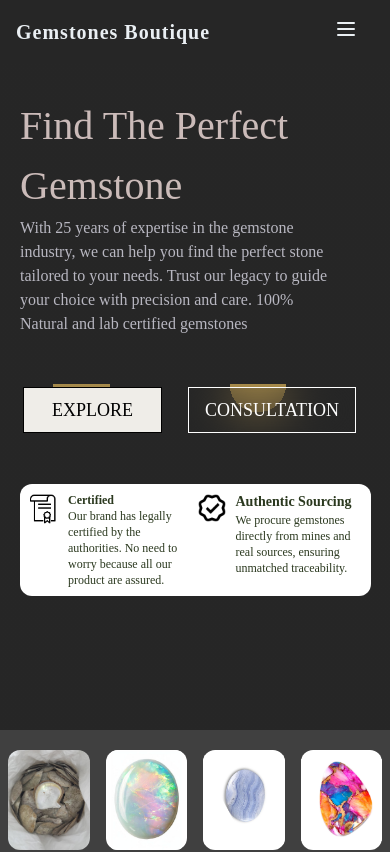
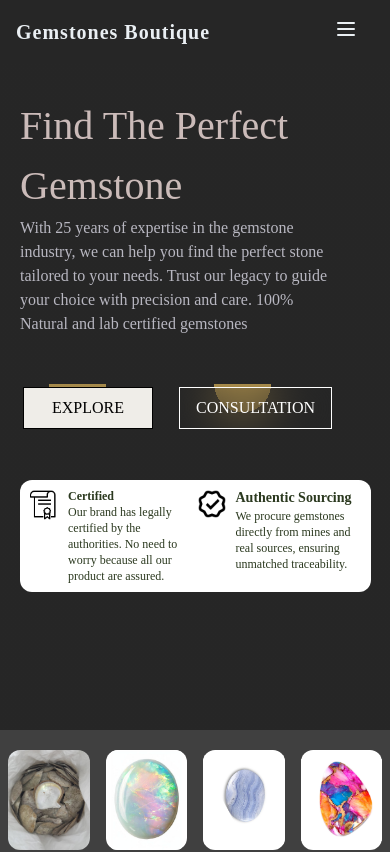
Before and after one commit to JatinMehta007/Freelance-project, a React (Vite) app: page / in a window 390 px wide. Shown: the top 852 px of the page. Built offline with nearby package versions, Linux system fonts and the light colour scheme; grey boxes are pictures that could not be loaded; a web font is replaced by a local one.

Commit message:
Add text

```diff
--- a/src/pages/LandingPage.jsx
+++ b/src/pages/LandingPage.jsx
@@ -32,7 +32,7 @@ export const Landing = () => {
                     onClick={() => {
                       navigate("/gallery");
                     }}
-                    className=" cursor-pointer text-black bg-[#EFEDE8]  font-normal uppercase border  px-7 lg:px-10 py-2  text-lg"
+                    className=" cursor-pointer text-black bg-[#EFEDE8]  font-normal uppercase border  px-7 lg:px-10 py-2  text-base md:text-lg"
                   >
                     Explore
                   </button>
@@ -40,7 +40,7 @@ export const Landing = () => {
                 <MovingButton>
                   <a
                     href="#contact"
-                    className="flex text-white px-4 lg:px-10 py-2 font-normal uppercase border    text-lg"
+                    className="flex text-white px-4 lg:px-10 py-2 font-normal uppercase border   text-base md:text-lg"
                   >
                     Consultation
                   </a>
```
